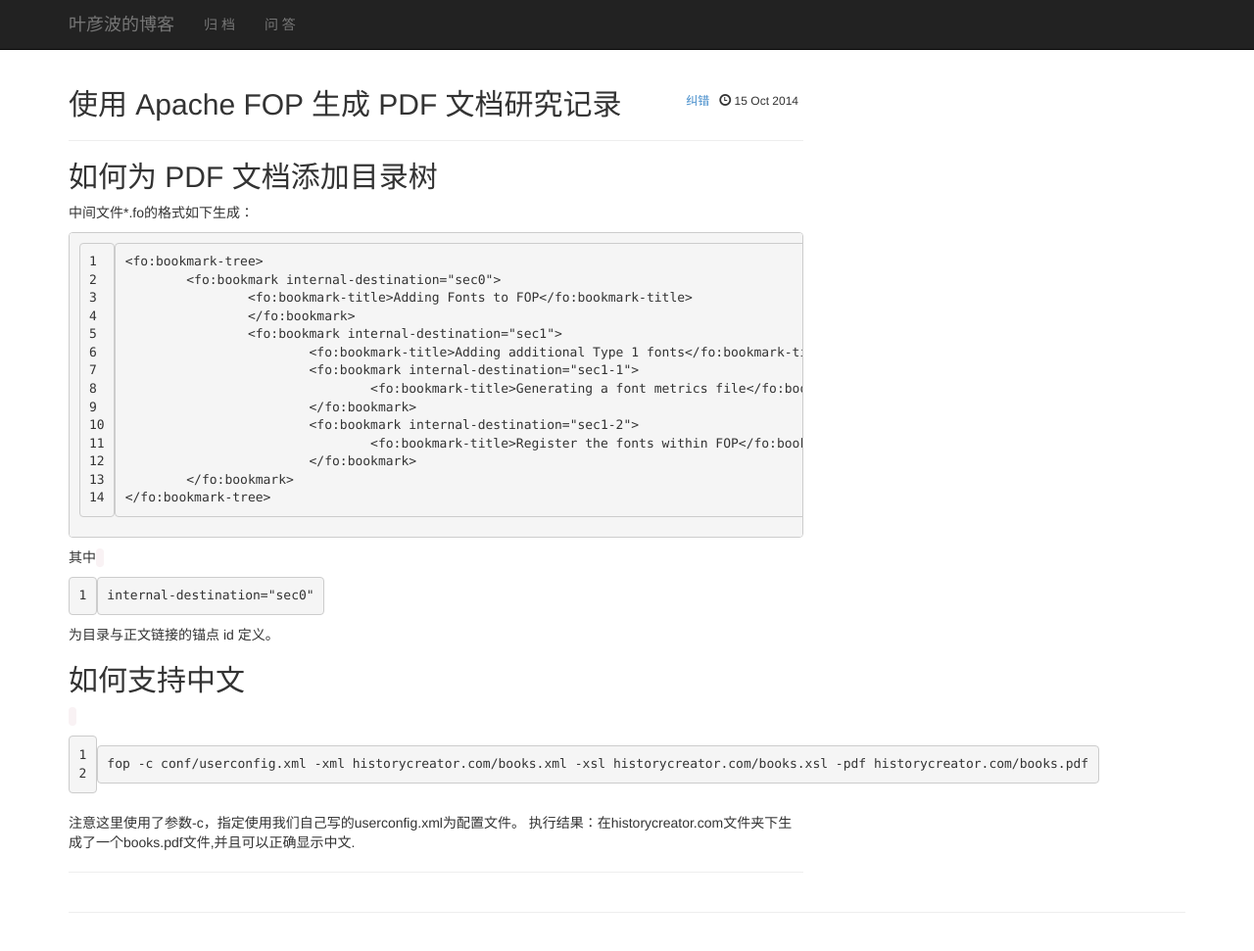
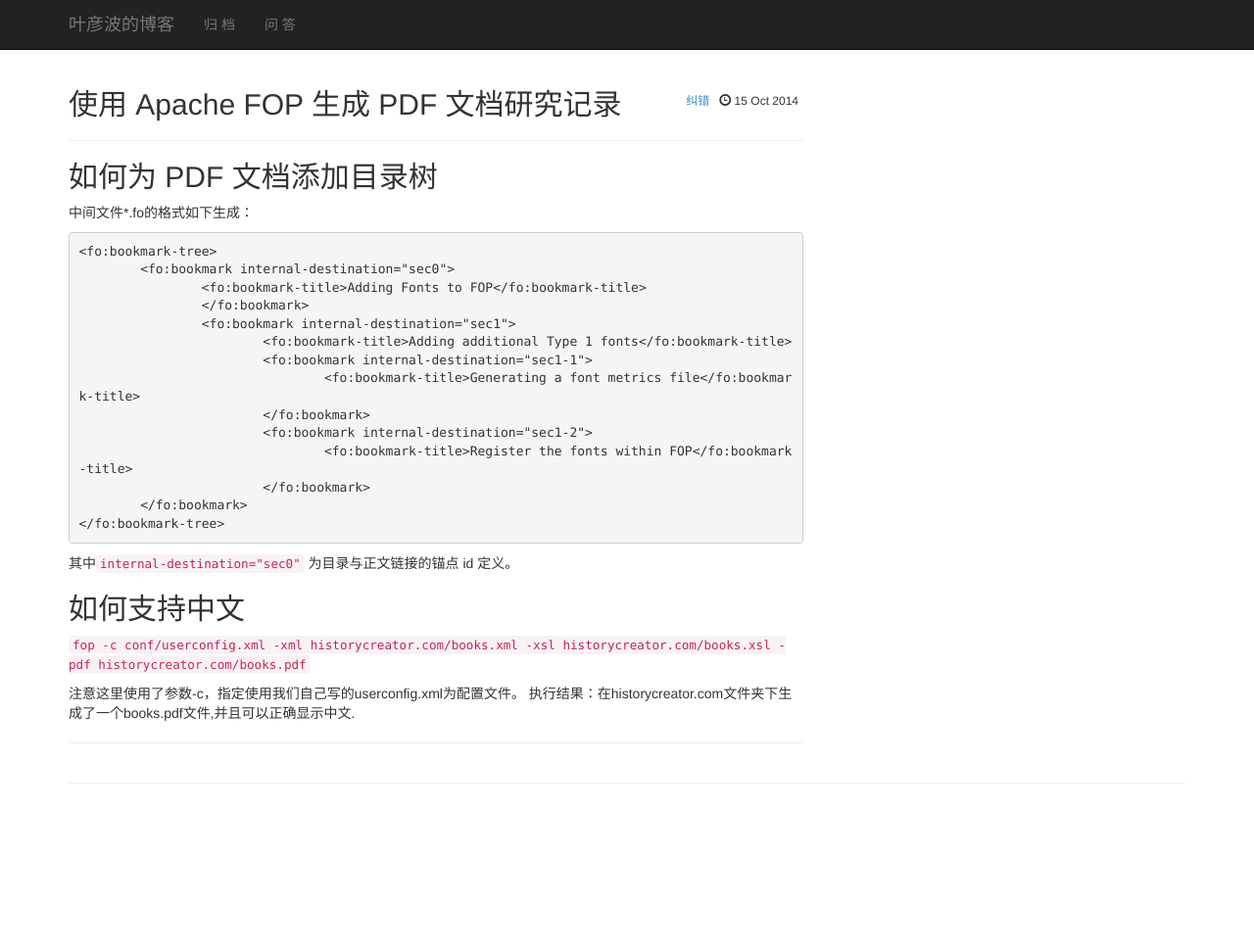
Before and after one commit to yeyanbo/yeyanbo.github.io, a Jekyll site: the page built from _posts/2014-10-15-apache-fop-generate-pdf-research.md, in a window 1280 px wide and 1033 px high. Shown: the top 971 px of the window at 98% size. Built offline with Jekyll 4.4.1, drawn with Linux system fonts in a browser that asks for light colours; nearby versions of some CDN libraries; library files that are not in the unit come from our copies; Markdown is read by kramdown in place of the engine named in the settings.

Commit message:
更换了 MD 解析引擎

```diff
--- a/_config.yml
+++ b/_config.yml
@@ -26,7 +26,8 @@
 gems:      []
 
 # Conversion
-markdown:    kramdown
+markdown: rdiscount
+pygments: true
 highlighter: pygments
 lsi:         false
 excerpt_separator: "\n\n"
@@ -49,35 +50,11 @@
 defaults: []
 
 # Markdown Processors
-maruku:
-  use_tex:    false
-  use_divs:   false
-  png_engine: blahtex
-  png_dir:    images/latex
-  png_url:    /images/latex
-  fenced_code_blocks: true
-
 rdiscount:
   extensions: []
 
 redcarpet:
   extensions: []
 
-kramdown:
-  auto_ids:      true
-  footnote_nr:   1
-  entity_output: as_char
-  toc_levels:    1..6
-  smart_quotes:  lsquo,rsquo,ldquo,rdquo
-  use_coderay:   false
-
-  coderay:
-    coderay_wrap:              div
-    coderay_line_numbers:      inline
-    coderay_line_number_start: 1
-    coderay_tab_width:         4
-    coderay_bold_every:        10
-    coderay_css:               style
-
 redcloth:
   hard_breaks: true
```
